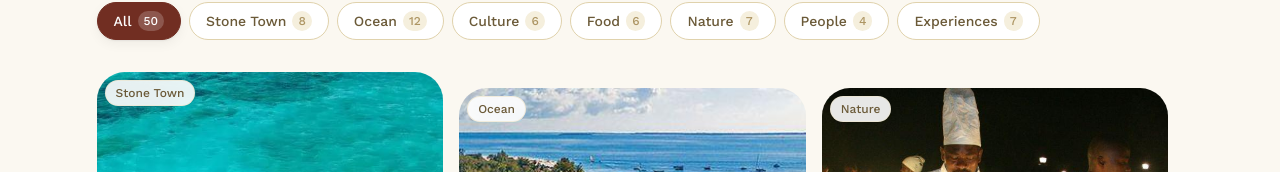
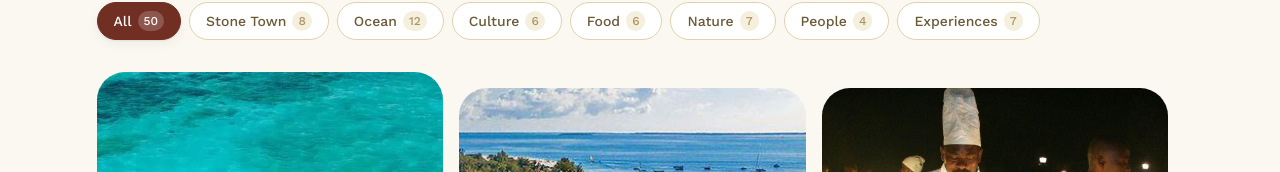
Before and after one commit to khamisaboud1111-hash/tourguide, a Next.js app: page /gallery in a window 1280 px wide. Shown: the part 405-577 px from the top of the page. Built offline with nearby package versions, Linux system fonts and the light colour scheme; no server answers.

Commit message:
feat: gallery — remove category badges from cards
- GalleryClient cards now image-only (removed top-left food/culture/ocean badge + bottom alt overlay)
- filters still work via tabs above (All, Stone Town, Ocean, etc.)
- lightbox still shows category + title

```diff
--- a/components/GalleryClient.tsx
+++ b/components/GalleryClient.tsx
@@ -119,8 +119,6 @@ export default function GalleryClient() {
               sizes="(min-width:768px) 33vw, 50vw"
               className="object-cover group-hover:scale-105 transition-transform duration-700"
             />
-            <span className="absolute top-2 left-2 rounded-full bg-white/90 backdrop-blur px-2.5 py-1 text-xs font-medium text-stone-700 border border-stone-200/60">{p.cat}</span>
-            <span className="absolute bottom-2 left-2 right-2 text-xs text-white/90 bg-indigo-900/30 backdrop-blur px-2 py-1 rounded-full opacity-0 group-hover:opacity-100 transition-opacity line-clamp-1">{p.alt}</span>
           </button>
         ))}
       </div>
```
